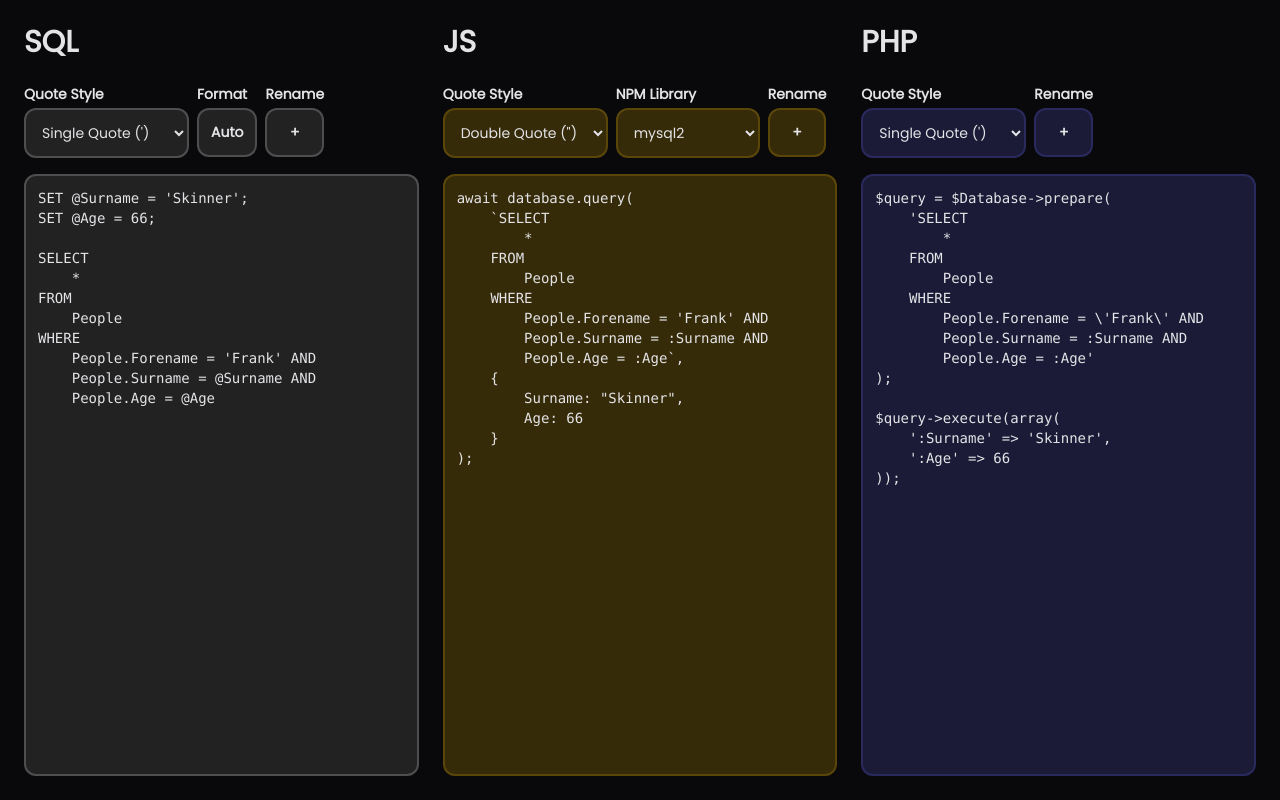
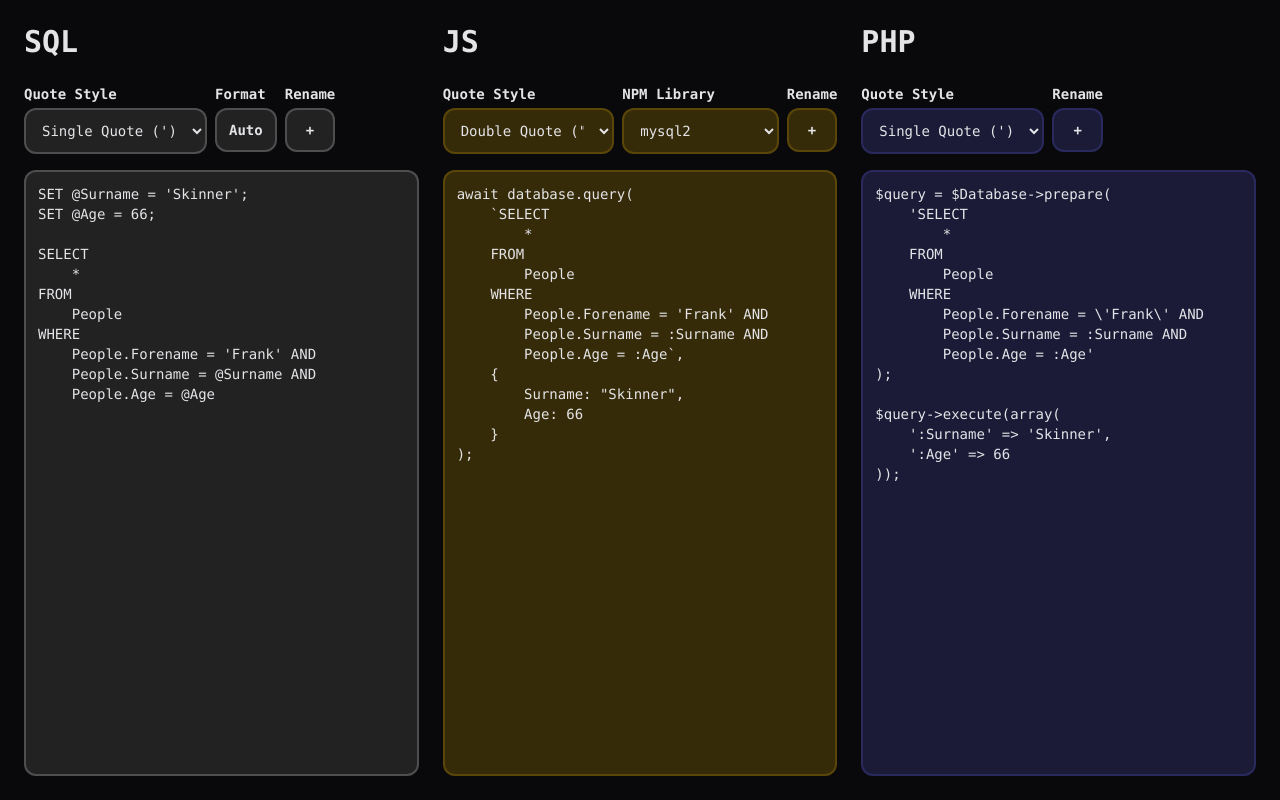
Before and after one commit to lukesrw/sql-converter, a Next.js app: page / in a window 1280 px wide. Built offline with nearby package versions, Linux system fonts and the light colour scheme.

Commit message:
Updated font

```diff
--- a/src/app/layout.tsx
+++ b/src/app/layout.tsx
@@ -1,9 +1,6 @@
 import { Analytics } from "@vercel/analytics/react";
 import type { Metadata } from "next";
-import { Poppins } from "next/font/google";
 import "./globals.css";
-
-const font = Poppins({ subsets: ["latin"], weight: "400", preload: true, display: "swap" });
 
 export const metadata: Metadata = {
     title: "SQL Converter",
@@ -16,7 +13,7 @@ export const metadata: Metadata = {
 export default function RootLayout({ children }: { children: React.ReactNode }) {
     return (
         <html lang="en">
-            <body className={`${font.className} bg-zinc-950 text-zinc-200 h-screen`} suppressHydrationWarning>
+            <body className="bg-zinc-950 text-zinc-200 h-screen font-mono" suppressHydrationWarning>
                 {children}
 
                 <Analytics></Analytics>
```
